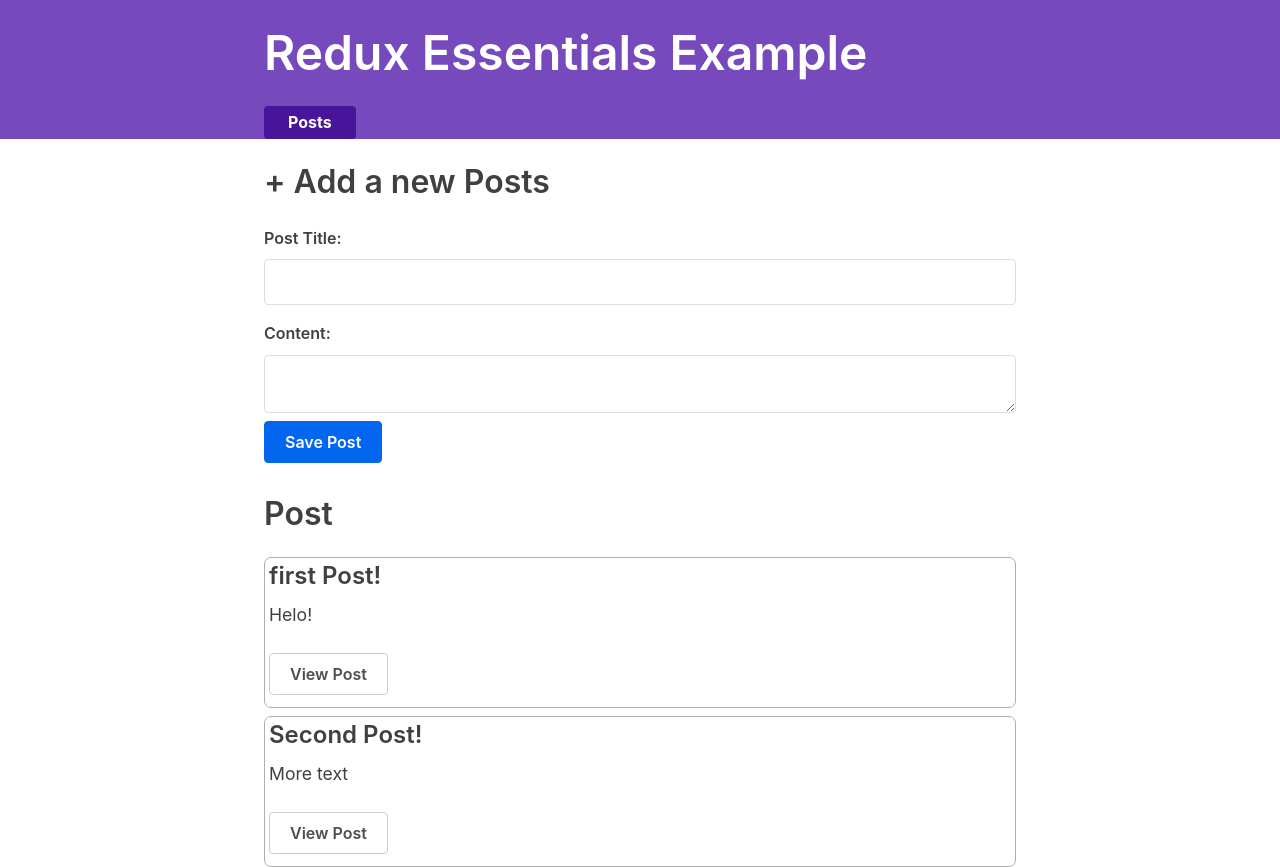
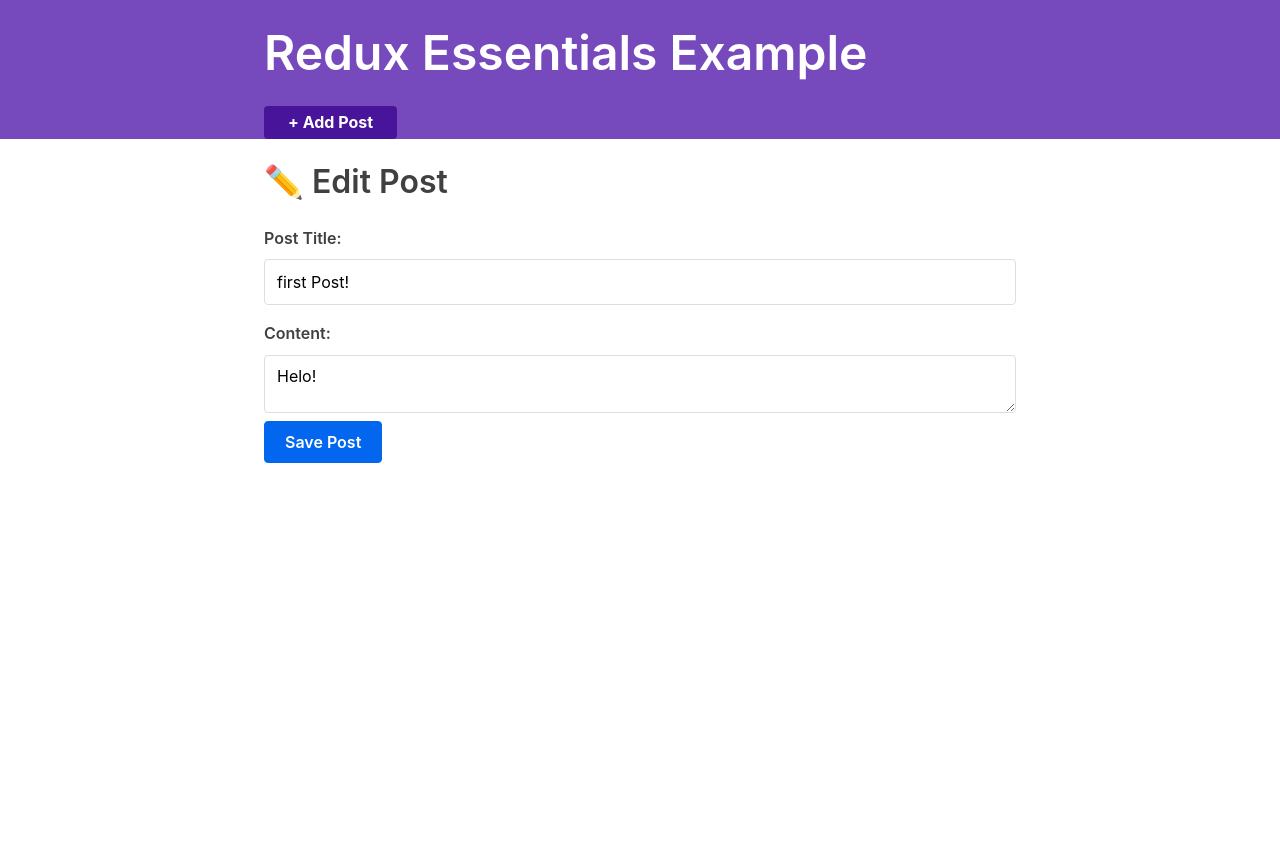
Before and after one commit to arepaFlipper/TODO_redux, a React (Vite) app: page /editPost/1 in a window 1280 px wide. Before the commit this address led to /. After the commit the page ends 800 px from the top, so only its background shows below. Built offline with nearby package versions, Linux system fonts and the light colour scheme.

Commit message:
Part4> Editing Posts

```diff
--- a/src/App.jsx
+++ b/src/App.jsx
@@ -7,7 +7,7 @@
 } from 'react-router-dom';
 
 import { Navbar } from './app/Navbar';
-import { PostsList, AddPostForm, SinglePostPage, } from './features/posts';
+import { PostsList, AddPostForm, SinglePostPage, EditPostForm } from './features/posts';
 
 function App() {
   return (
@@ -26,6 +26,7 @@
             )}
           />
           <Route exact path="/posts/:postId" component={SinglePostPage} />
+          <Route exact path="/editPost/:postId" component={EditPostForm} />
           <Redirect to="/" />
         </Switch>
       </div>
--- a/src/app/Navbar.jsx
+++ b/src/app/Navbar.jsx
@@ -9,7 +9,7 @@
 
         <div className="navContent">
           <div className="navLinks">
-            <Link to="/">Posts</Link>
+            <Link to="/"> + Add Post</Link>
           </div>
         </div>
       </section>
--- /dev/null
+++ b/src/features/posts/EditPostForm.jsx
@@ -0,0 +1,58 @@
+import React, { useState } from "react";
+import { useDispatch, useSelector } from "react-redux";
+import { useHistory } from "react-router-dom";
+
+import { postAdded } from "./postsSlice";
+
+export const EditPostForm = ({ match }) => {
+  const { postId } = match.params;
+
+  const post = useSelector(state => {
+    return state.posts.find(post => post.id === postId);
+  })
+
+  const [title, setTitle] = useState(post.title);
+  const [content, setContent] = useState(post.content);
+  const dispath = useDispatch();
+  const history = useHistory();
+
+  const onTitleChanged = e => setTitle(e.target.value);
+  const onContentChanged = e => setContent(e.target.value);
+
+  const onSavePostClicked = () => {
+    if (title && content) {
+      dispath(
+        postAdded({
+          id: postId,
+          title,
+          content,
+        })
+      )
+      history.push(`/posts/${postId}`);
+    }
+  }
+
+  return (
+    <section>
+      <h2>✏️   Edit Post</h2>
+      <form>
+        <label htmlFor="postTitle">Post Title:</label>
+        <input
+          type="text"
+          id="postTitle"
+          name="postTitle"
+          value={title}
+          onChange={onTitleChanged}
+        />
+        <label htmlFor="postContent">Content:</label>
+        <textarea
+          id="postContent"
+          name="postContent"
+          value={content}
+          onChange={onContentChanged}
+        />
+        <button type="button" onClick={onSavePostClicked}> Save Post</button>
+      </form>
+    </section>
+  )
+};
--- a/src/features/posts/SinglePostPage.jsx
+++ b/src/features/posts/SinglePostPage.jsx
@@ -1,5 +1,6 @@
 import React from "react";
 import { useSelector } from "react-redux";
+import { Link } from "react-router-dom";
 
 export const SinglePostPage = ({ match }) => {
   const { postId } = match.params;
@@ -16,6 +17,9 @@
           <>
             <h2>{post.title}</h2>
             <p className="post-content">{post.content}</p>
+            <Link to={`/editPost/${post.id}`} className="button">
+              Edit Post
+            </Link>
           </>
         ) : <h2>Post not found!</h2>}
       </article>
--- a/src/features/posts/index.js
+++ b/src/features/posts/index.js
@@ -1,4 +1,5 @@
 import { AddPostForm } from './AddPostForm';
+import { EditPostForm } from './EditPostForm';
 import { PostsList } from './PostsList';
 import { SinglePostPage } from './SinglePostPage';
 
@@ -6,4 +7,5 @@
   PostsList,
   AddPostForm,
   SinglePostPage,
+  EditPostForm,
 }
--- a/src/features/posts/postsSlice.js
+++ b/src/features/posts/postsSlice.js
@@ -11,9 +11,17 @@
   reducers: {
     postAdded: (state, action) => {
       state.push(action.payload)
-    }
+    },
+
+    postUpdated: (state, { payload }) => {
+      const existingPost = state.find(({ id }) => id === payload.id)
+      if (existingPost) {
+        existingPost.title = payload.title;
+        existingPost.content = payload.content;
+      }
+    },
   },
 })
 
-export const { postAdded } = postsSlice.actions;
+export const { postAdded, postUpdated } = postsSlice.actions;
 export default postsSlice.reducer;
--- a/src/index.css
+++ b/src/index.css
@@ -142,6 +142,7 @@
   border-radius: 4px;
   font-weight: 700;
   padding: 0.75rem 1.5rem;
+  cursor: pointer;
 }
 
 button:disabled,
```
